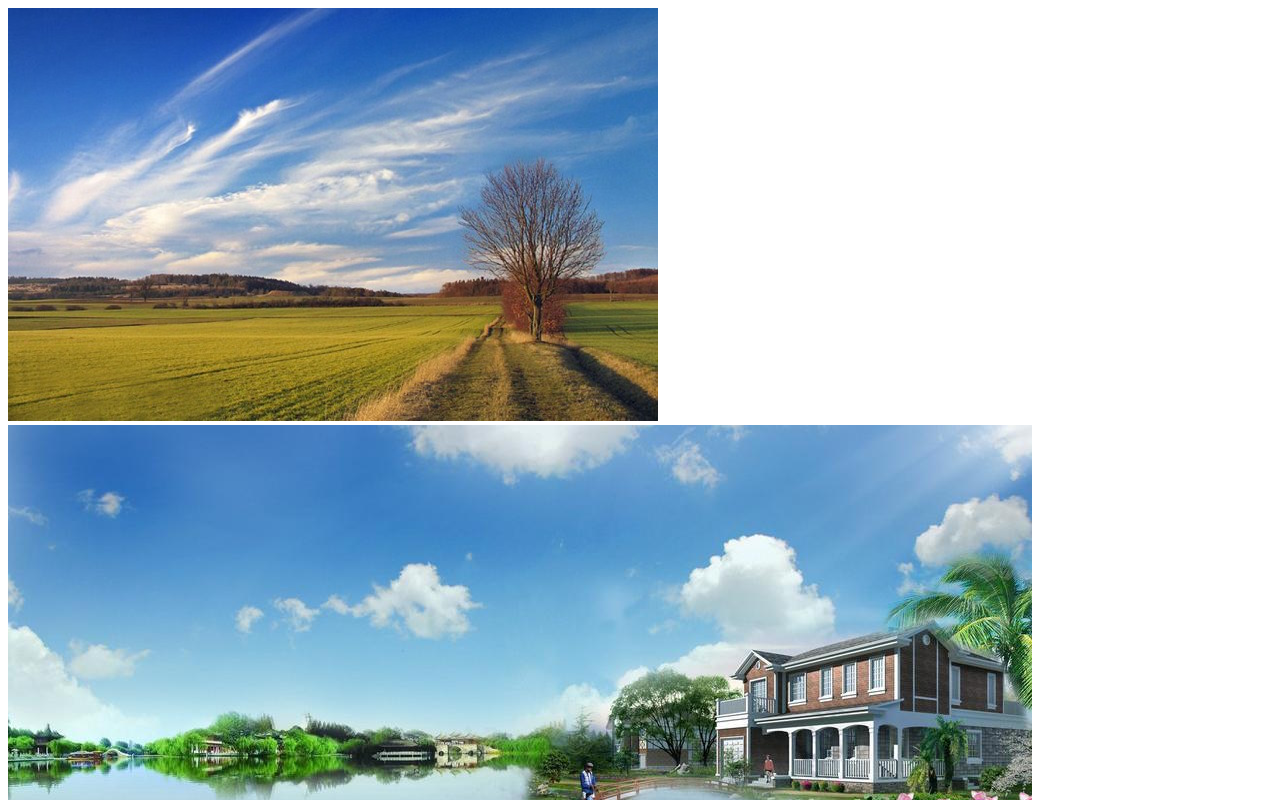
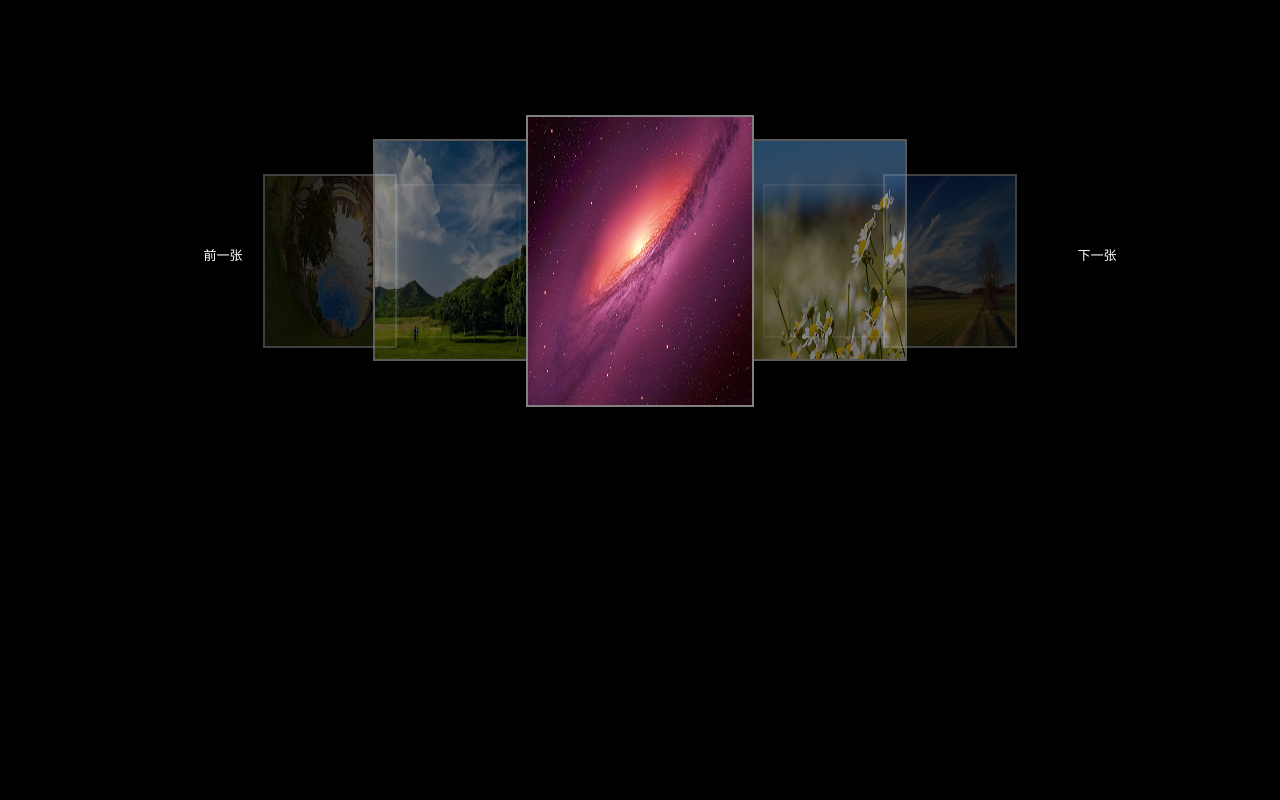
Before and after one commit to NAUGHTKID/lunbo, a plain HTML site: page index.html in a window 1280 px wide. Shown: the top 800 px of the page. Drawn offline with Linux system fonts and the light colour scheme.

Commit message:
轮播图基本代码功能完成

```diff
--- a/css/index.css
+++ b/css/index.css
@@ -0,0 +1,48 @@
+*{
+    margin: 0;
+    padding: 0;
+}
+body{
+    font-size: 13px;
+    color: white;
+    background-color: black;
+}
+#box{
+    position: relative;
+    width: 754px;
+    height: 300px;
+    margin: 115px auto 0;
+}
+#box .prev,#box .next{
+    position: absolute;
+    top: 50%;
+    width: 40px;
+    height: 80px;
+    margin-top: -20px;
+    text-align: center;
+    cursor: pointer;
+}
+#box .next{
+    right: -100px;
+}
+#box .prev{
+    left: -60px;
+}
+#box ul{
+    position: relative;
+    width: 700px;
+    height: 300px;
+    list-style: none;
+}
+#box li{
+    position: absolute;
+    width: 0px;
+    height: 0px;
+    border: 2px solid gray;
+    top: 50%;
+    left: 50%;
+}
+#box img{
+    width: 100%;
+    height: 100%;
+}
--- a/index.html
+++ b/index.html
@@ -5,17 +5,24 @@
     <meta name="viewport" content="width=device-width, initial-scale=1.0">
     <meta http-equiv="X-UA-Compatible" content="ie=edge">
     <title>Document</title>
+    <link rel="stylesheet" href="./css/index.css">
 </head>
 <body>
-    <div>
-        <img src="./images/1.jpg" alt="">
-        <img src="./images/2.jpg" alt="">
-        <img src="./images/3.jpg" alt="">
-        <img src="./images/4.jpg" alt="">
-        <img src="./images/5.jpg" alt="">
-
+    <div id="box">
+        <section class="prev">前一张</section>
+        <section class="next">下一张</section>
+        <ul>
+            <li><img src="./images/1.jpg" alt="轮播图片"></li>
+            <li><img src="./images/2.jpg" alt="轮播图片"></li>
+            <li><img src="./images/3.jpg" alt="轮播图片"></li>
+            <li><img src="./images/4.jpg" alt="轮播图片"></li>
+            <li><img src="./images/5.jpg" alt="轮播图片"></li>
+            <li><img src="./images/6.jpg" alt="轮播图片"></li>
+            <li><img src="./images/7.jpg" alt="轮播图片"></li>
+        </ul>
     </div>
     <script src="./js/jquery-3.3.1.js"></script>
+    <script src="./js/index.js"></script>
     <script>
 
 
--- a/js/index.js
+++ b/js/index.js
@@ -0,0 +1,116 @@
+// 规定好每张图片出于位置的状态
+var states = [{
+    zindex: 1,
+    width: 120,
+    height: 150,
+    top: 69,
+    left: 134,
+    opacity: 0.2
+}, {
+    zindex: 2,
+    width: 130,
+    height: 170,
+    top: 59,
+    left: 0,
+    opacity: 0.5
+}, {
+    zindex: 3,
+    width: 170,
+    height: 218,
+    top: 24,
+    left: 110,
+    opacity: 0.7
+}, {
+    zindex: 4,
+    width: 224,
+    height: 288,
+    top: 0,
+    left: 263,
+    opacity: 1
+}, {
+    zindex: 3,
+    width: 170,
+    height: 218,
+    top: 24,
+    left: 470,
+    opacity: 0.7
+}, {
+    zindex: 2,
+    width: 130,
+    height: 170,
+    top: 59,
+    left: 620,
+    opacity: 0.5
+}, {
+    zindex: 1,
+    width: 120,
+    height: 150,
+    top: 69,
+    left: 500,
+    opacity: 0.2
+}];
+// console.log(states[1])
+// 将状态和位置赋给li标签
+var lis=$('#box li');
+function liss(){
+    lis.each(function(index,item){
+
+        var state=states[index];
+
+        // $(item).css({
+        //     'z-index':state.zindex,
+        //     'width':state.width,
+        //     'height':state.height,
+        //     'top':state.top,
+        //     'left':state.left
+        // })
+        $(item).css('z-index',state.zindex).finish().animate(state,1000).find('img').css('opacity',state.opacity);
+
+
+    })
+}
+liss();
+function prevs(){
+    // var str1=states.splice(0,1)
+    // var str=states.splice(0)
+    // states=[];
+    // for(var i=0;i<6;i++){
+    //     states.push(str[i])
+    // }
+    // states.push(str1[0])
+    states.push(states.shift())
+    liss();
+}
+$('.prev').click(function(){
+    prevs();
+})
+function next(){
+      // var str1=states.splice(6)
+    // var str=states.splice(0,6)
+    // states=[];
+    // states.push(str1[0])
+    // for(var i=0;i<6;i++){
+    //     states.push(str[i])
+    // }
+    // console.log(str)
+    states.unshift(states.pop())
+    liss()
+}
+
+$('.next').click(function(){
+    next();
+})
+
+var time=null;
+function autoplay(){
+    time=setInterval(function(){
+        next()
+    },2000)
+}
+autoplay();
+// 停止轮播
+$('#box section').add('#box li').hover(function(){
+    clearInterval(time)
+},function(){
+    autoplay()
+})
```
